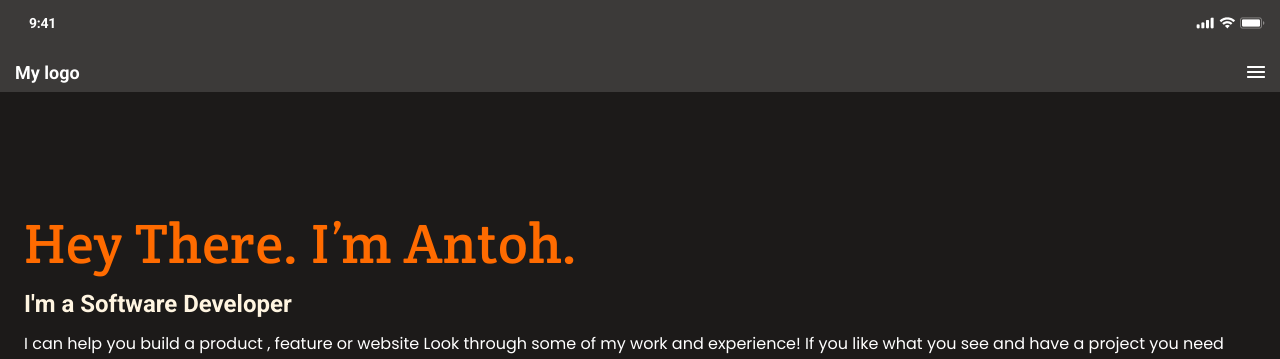
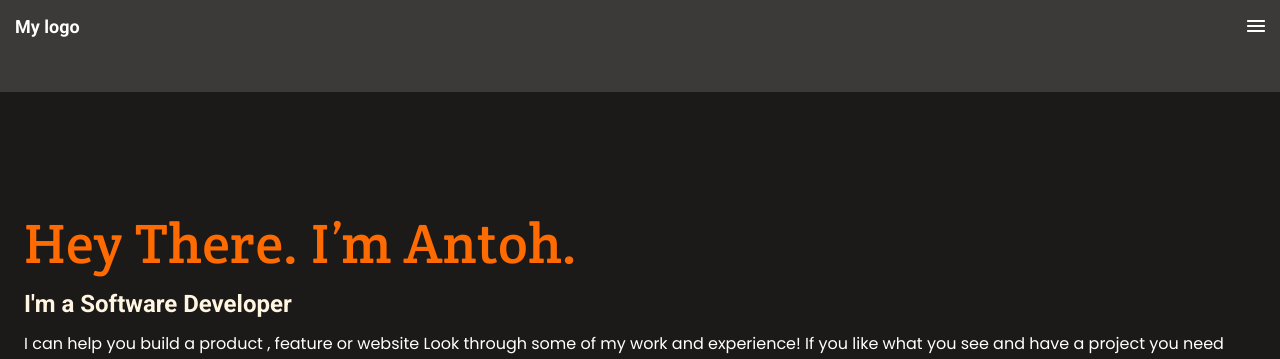
Before and after one commit to boniface0/portfolio, a plain HTML site: page index.html in a window 1280 px wide. Shown: the top 359 px of the page. Drawn offline with Linux system fonts and the light colour scheme.

```diff
--- a/index.html
+++ b/index.html
@@ -9,16 +9,7 @@
 </head>
 <body>
     <header class="header">
-        <div class="style">
-          <div class="right">
-           <h2>9:41</h2>
-          </div>
-          <div class="left">
-           <img src="/images/Cellular Connection.png" alt="">
-           <img src="/images/Wifi.png" alt="">
-           <img src="/images/Battery.png" alt="">
-          </div>
-        </div>
+
         <nav class="nav">
          <h1>My logo</h1>
         <div class="menu">
```
Also changed, not shown: README.md, style.css (line endings or trailing spaces).
